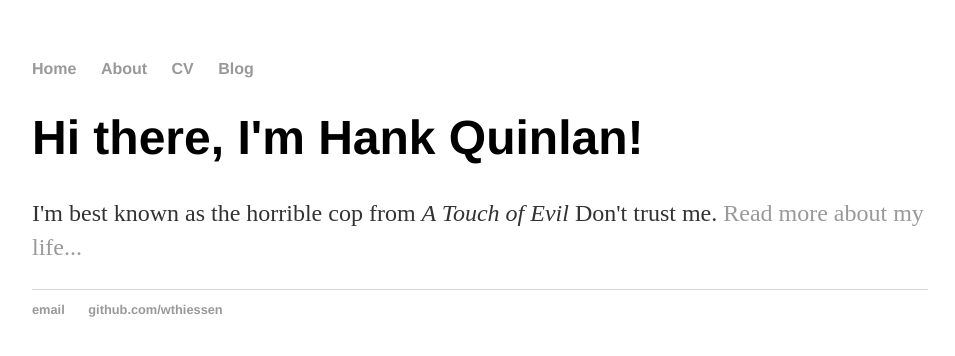
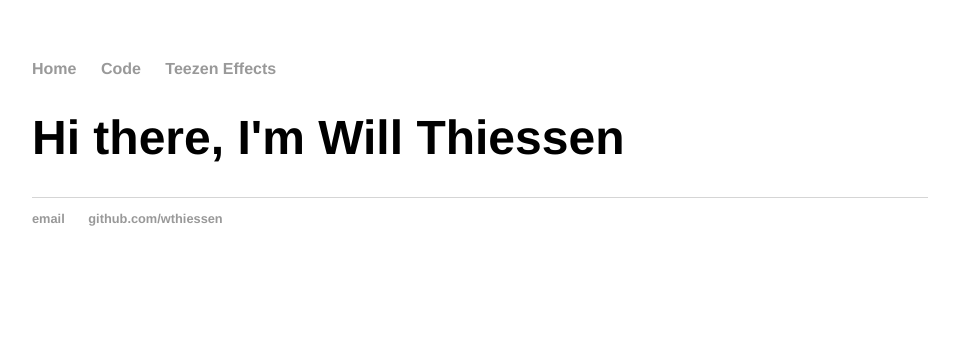
Before and after one commit to wthiessen/wthiessen.github.io, a plain HTML site: page index.html in a window 1280 px wide. Shown: the whole page, without its empty margins (160-1115 px from the left). Drawn offline with Linux system fonts and the light colour scheme.

Commit message:
updated index.html

```diff
--- a/index.html
+++ b/index.html
@@ -8,21 +8,20 @@
 		<nav>
     		<ul>
         		<li><a href="/">Home</a></li>
-	        	<li><a href="/about">About</a></li>
-        		<li><a href="/cv">CV</a></li>
-        		<li><a href="/blog">Blog</a></li>
+	        	<li><a href="/cv">Code</a></li>
+        		<li><a href="/blog">Teezen Effects</a></li>
     		</ul>
 		</nav>
 		<div class="container">
     		<div class="blurb">
-        		<h1>Hi there, I'm Hank Quinlan!</h1>
-				<p>I'm best known as the horrible cop from <em>A Touch of Evil</em> Don't trust me. <a href="/about">Read more about my life...</a></p>
+        		<h1>Hi there, I'm Will Thiessen</h1>
+
     		</div><!-- /.blurb -->
 		</div><!-- /.container -->
 		<footer>
     		<ul>
         		<li><a href="mailto:willthiessen@gmail.com">email</a></li>
-        		<li><a href="https://github.com/hankquinlan">github.com/wthiessen</a></li>
+        		<li><a href="https://github.com/wthiessen">github.com/wthiessen</a></li>
 			</ul>
 		</footer>
 	</body>
```
